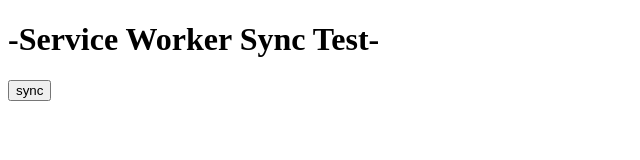
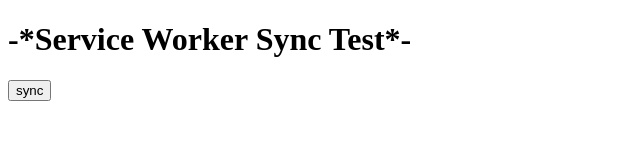
Before and after one commit to kingstonelibrary/PWAsync, a plain HTML site: page index.html in a window 1280 px wide. Shown: the whole page, without its empty margins (0-640 px from the left). Drawn offline with Linux system fonts and the light colour scheme.

Commit message:
Update index.html

```diff
--- a/index.html
+++ b/index.html
@@ -5,7 +5,7 @@
     <title>Sync Test</title>
 </head>
 <body>
-    <h1>-Service Worker Sync Test-</h1>
+    <h1>-*Service Worker Sync Test*-</h1>
     <button id="button">sync</button>
     <script src="./script/main.js"></script>
 </body>
```
